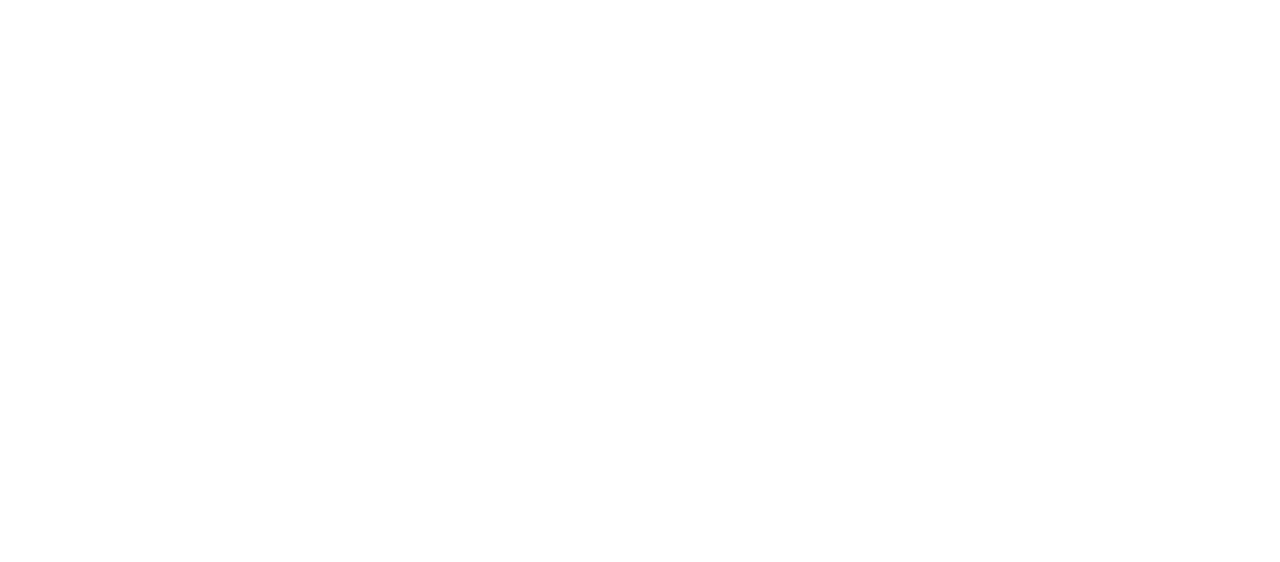
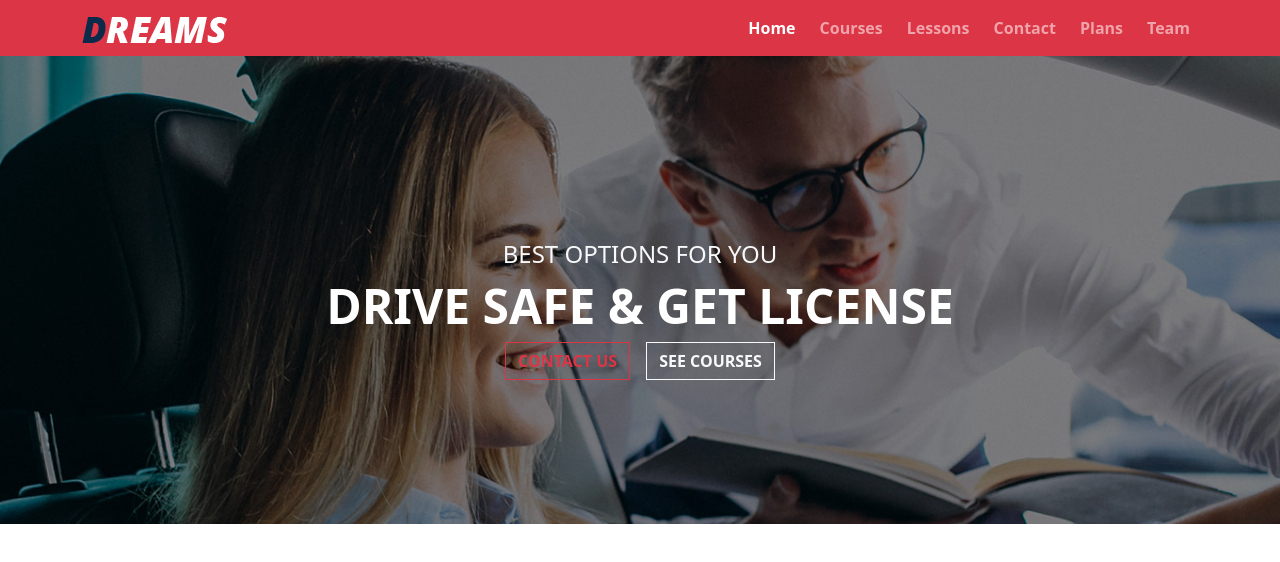
Before and after one commit to thekawsarhossain/dream-bootstrap, a plain HTML site: page index.html in a window 1280 px wide. Drawn offline with Linux system fonts and the light colour scheme.

Commit message:
main added

```diff
--- a/index.html
+++ b/index.html
@@ -39,7 +39,53 @@
 </head>
 <body>
 
-
+<!-- header start from here -->
+<header id="header-area">
+    <!-- navbar start from here -->
+    <nav class="navbar navbar-expand-lg navbar-dark bg-danger fixed-top">
+        <div class="container">
+          <a class="navbar-brand" href="#header-content"><img src="images/logo.png" alt="logo"></a>
+          <button class="navbar-toggler" type="button" data-bs-toggle="collapse" data-bs-target="#navbarSupportedContent" aria-controls="navbarSupportedContent" aria-expanded="false" aria-label="Toggle navigation">
+            <span class="navbar-toggler-icon"></span>
+          </button>
+          <div class="collapse navbar-collapse" id="navbarSupportedContent">
+            <ul class="navbar-nav ms-auto mb-2 mb-lg-0">
+              <li class="nav-item">
+                <a class="nav-link fw-bold ms-2 active" aria-current="page" href="#header-content">Home</a>
+              </li>
+              <li class="nav-item">
+                <a class="nav-link fw-bold ms-2" href="#features">Courses</a>
+              </li>
+              <li class="nav-item">
+                <a class="nav-link fw-bold ms-2" href="#lessons">Lessons</a>
+              </li>
+              <li class="nav-item">
+                <a class="nav-link fw-bold ms-2" href="#application">Contact</a>
+              </li>
+              <li class="nav-item">
+                <a class="nav-link fw-bold ms-2" href="#plans">Plans</a>
+              </li>
+              <li class="nav-item">
+                <a class="nav-link fw-bold ms-2" href="#team">Team</a>
+              </li>
+            </ul>
+          </div>
+        </div>
+    </nav>
+      <!-- navbar end from here -->
+      <!-- header content section here -->
+      <section id="header-content" class="py-5 my-5 text-center">
+        <div class="container py-5 my-5">
+            <h4 class="text-light mt-5">BEST OPTIONS FOR YOU</h4>
+            <h2 class="text-white display-5 fw-bold">DRIVE SAFE & GET LICENSE</h2>
+            <div class="d-flex justify-content-center">
+                <button class="btn fw-bold text-uppercase btn-outline-danger me-2 rounded-0" type="button">Contact us</button>
+                <button class="btn fw-bold text-uppercase btn-outline-light ms-2 rounded-0" type="button">see Courses</button>
+              </div>
+        </div>
+      </section>
+</header>
+<!-- header end from here -->
 
 <!-- bootstrap js -->
 <script src="js/bootstrap.bundle.min.js"></script>
```
